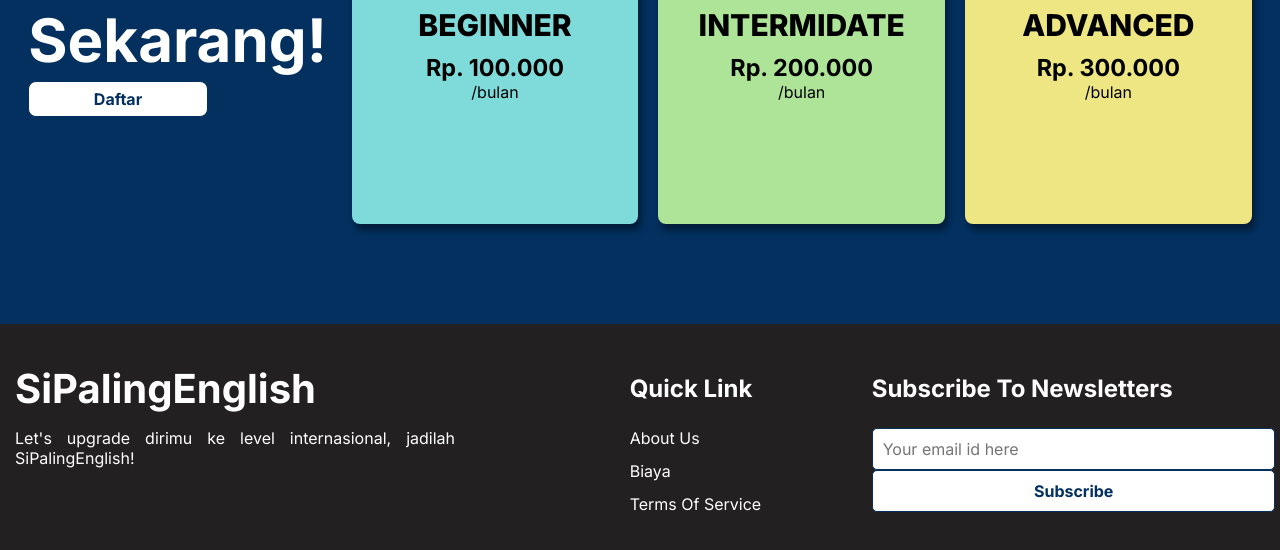
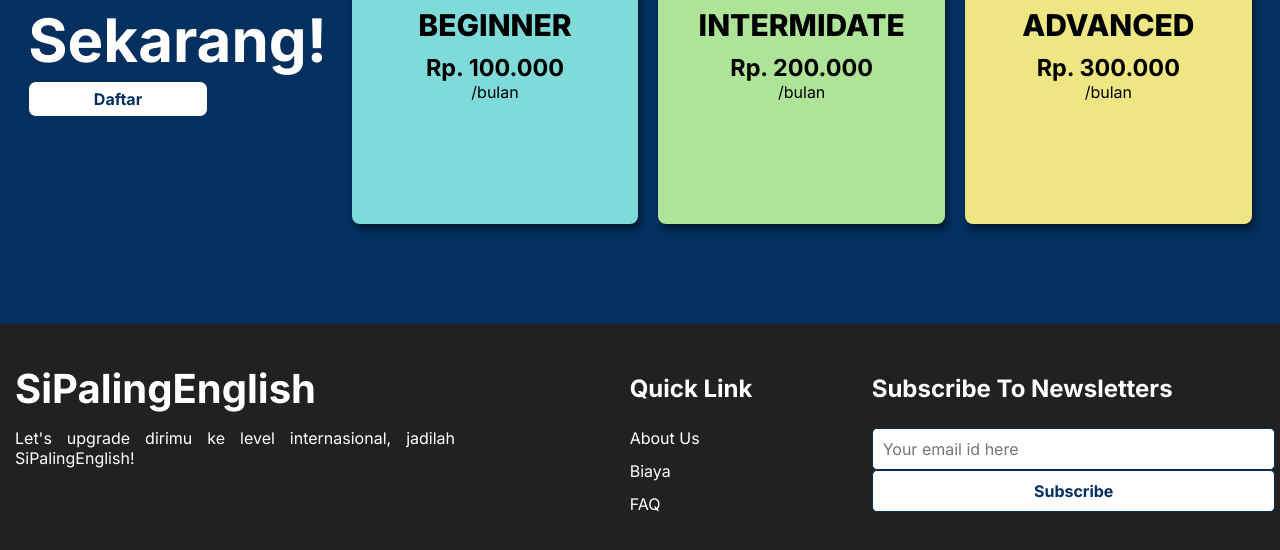
Before and after one commit to yjm26/digit, a plain HTML site: page index.html in a window 1280 px wide. Shown: the part 3163-3713 px from the top of the page. Drawn offline with Linux system fonts and the light colour scheme.

Commit message:
Update index.html

```diff
--- a/index.html
+++ b/index.html
@@ -327,7 +327,7 @@
           <a href="#biaya">Biaya</a>
         </li>
         <li>
-          <a href="#terms-of-services">Terms Of Service</a>
+          <a href="FAQ.html">FAQ</a>
         </li>
 
       </ul>
```
